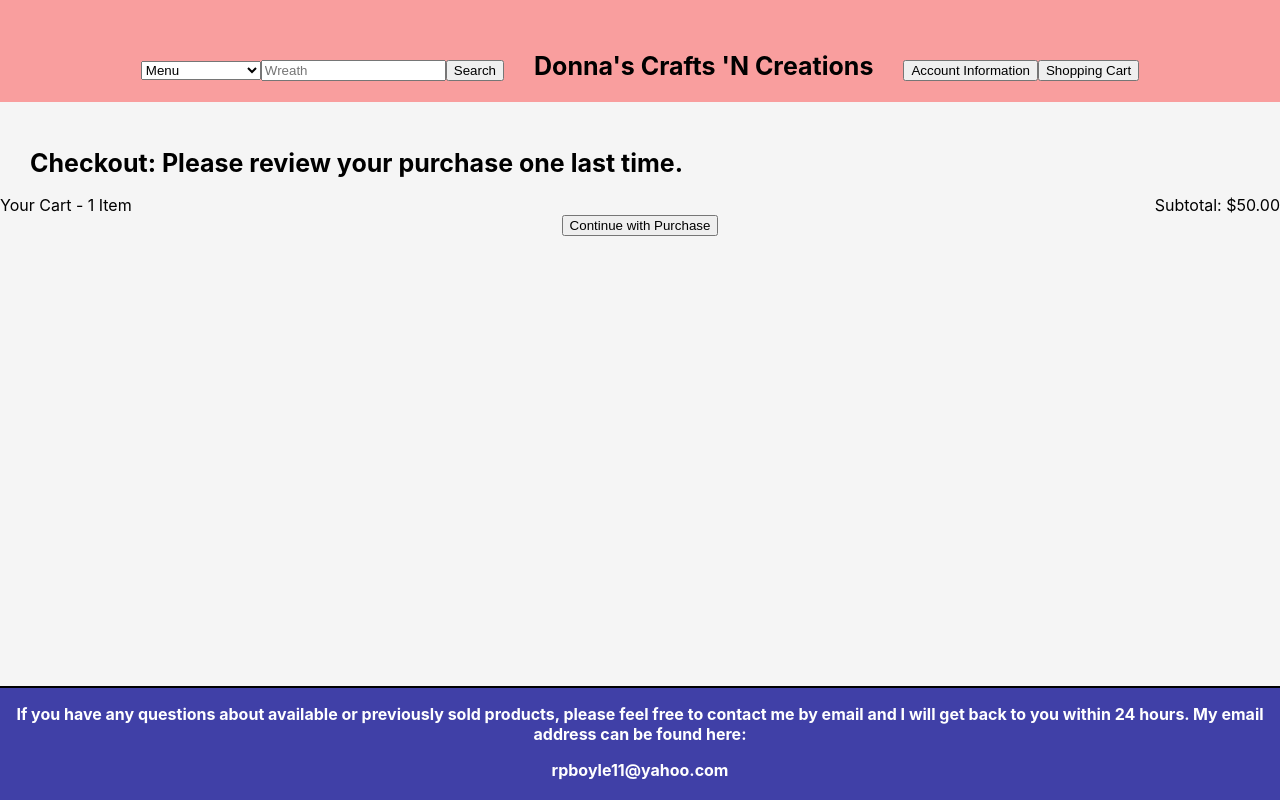
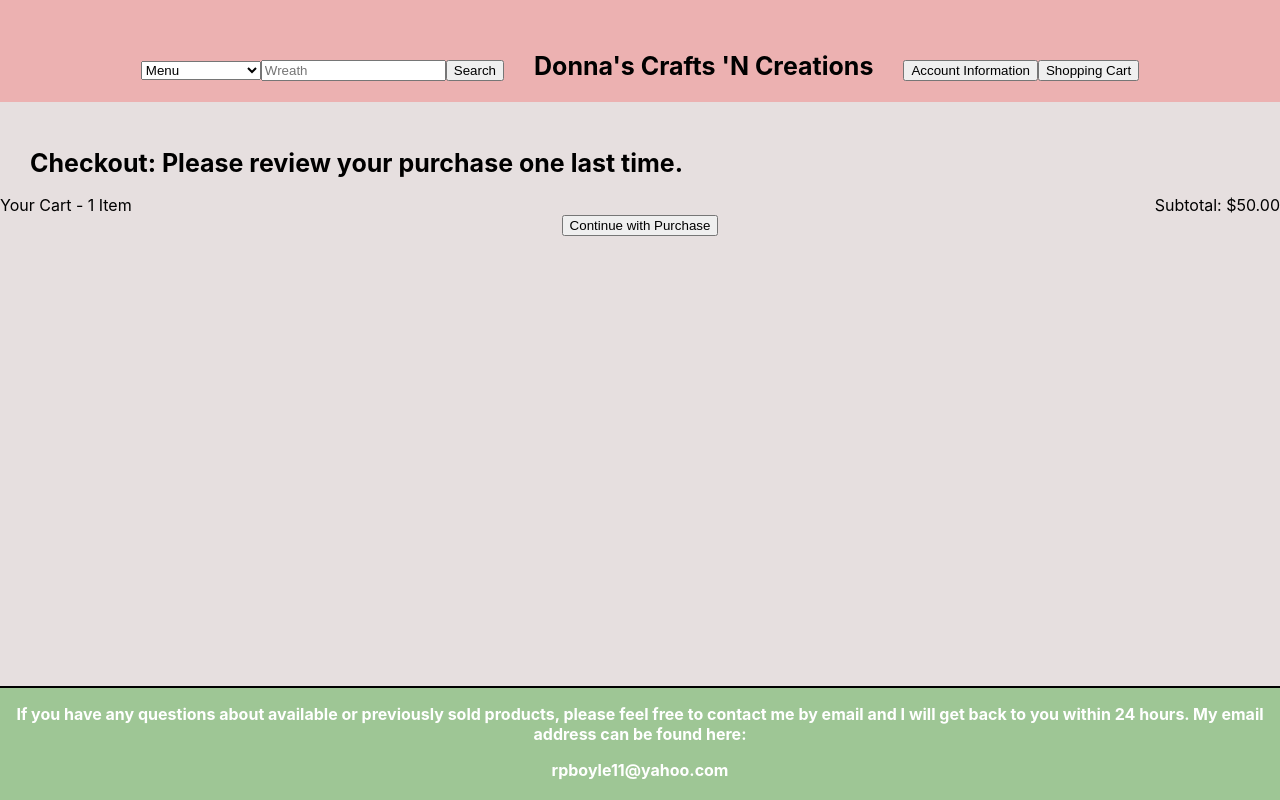
Before and after one commit to RPBoyle11/Donnas-Crafts, a React (Create React App) app: page /checkout in a window 1280 px wide. Built offline with nearby package versions, Linux system fonts and the light colour scheme; no server answers.

Commit message:
added dynamic shopping cart total price

```diff
--- a/public/index.html
+++ b/public/index.html
@@ -3,10 +3,7 @@
   <head>
     <meta charset="utf-8" />
     <link rel="shortcut icon" href="%PUBLIC_URL%/favicon.ico" />
-    <meta
-      name="viewport"
-      content="width=device-width, initial-scale=1, shrink-to-fit=yes"
-    />
+    <meta name="viewport" content="width=device-width, initial-scale=1">
     <meta name="theme-color" content="#000000" />
     <!--
       manifest.json provides metadata used when your web app is added to the
--- a/src/components/Cart.css
+++ b/src/components/Cart.css
@@ -5,6 +5,10 @@
 
 .item {
   display: inline-block
+}
+
+.shopping-cart-header {
+  text-align: center;
 }
 
 .cart-details {
--- a/src/components/Cart.js
+++ b/src/components/Cart.js
@@ -45,13 +45,23 @@ class Cart extends Component {
       </p>
     ))
 
-    const totalPrice = cart.map(item => {
+    function sum(a, b){
+      return a + b
+    }
+
+    const totalPrices = cart.map(item => {
         let price = 0;
         price = price + item.price;
         return price
     })
 
-    console.log(totalPrice);
+    let cartPrice = 0;
+
+    if(totalPrices.length) {
+      cartPrice = totalPrices.reduce(sum)
+    }
+
+    console.log(cartPrice);
 
     if (this.props.cart.length === 0) {
       return (
@@ -92,14 +102,14 @@ class Cart extends Component {
             </div>
             <div className='cart-details'>
               <span className='number-of-items'>Your Cart - {this.props.cart.length} Item(s)</span>
-              <span className='total-price'>Subtotal: $50.00</span>
+              <span className='total-price'>Subtotal: $ {cartPrice}</span>
             </div>
             {itemList}
             <div className='checkout-box'>
               <span className='checkout-items-title'>Items</span>
               <div className='checkout-items-details'>
                 {checkoutList}
-                <p className='checkout-total'>Total Price: $50.00</p>
+                <p className='checkout-total'>Total Price: ${cartPrice}</p>
               </div>
               <Link to='/checkout'>
                 <button className='checkout-button'>Checkout</button>
--- a/src/components/Footer.css
+++ b/src/components/Footer.css
@@ -1,9 +1,16 @@
 footer {
-  position: fixed;
-  background: rgba(4, 4, 141, 0.753);
+  display: block;
+  position: absolute;
+  text-align: center;
+  padding-bottom: 20px;
+  width: 100%;
+  background-color: rgba(134, 190, 126, 0.753);
   color: white;
+  bottom: 0;
+  left: 0;
+  right: 0;
   border-top: 2px black solid;
-  width: 100%;
+  font-weight: bold;
 }
 
 a {
--- a/src/components/Home.js
+++ b/src/components/Home.js
@@ -27,7 +27,7 @@ class Home extends Component {
 const mapStateToProps = state => {
   return {
     items: state.itemReducer.items,
-    cart: 'state.Items.cart'
+    cart: state.itemReducer.cart
   }
 }
 
--- a/src/components/Nav.css
+++ b/src/components/Nav.css
@@ -1,5 +1,5 @@
 nav {
-  background: rgba(255, 0, 0, 0.356);
+  background: rgba(245, 94, 94, 0.356);
   text-align: center;
 }
 
--- a/src/components/buttons/Menu.js
+++ b/src/components/buttons/Menu.js
@@ -3,27 +3,29 @@ import { connect } from 'react-redux';
 import './Menu.css';
 
 class Menu extends Component {
+  handleSelection(e) {
+    let items = this.props.items;
 
-//handle filtering of items in home screen so that you only view items that match the season or holiday that you selected
-//will be done onSelect={(e)=>this.handleSelection(e)}
-  handleSelection(e) {
-
+    const value = e.currentTarget.value;
+    const filteredItems = items.filter(item => (value === item.theme || value === item.season))
+    console.log(value);
+    console.log(filteredItems);
   }
 
   render() {
     return (
-    <select className='menu-dropdown'>
+    <select className='menu-dropdown' onChange={(e)=>this.handleSelection(e)}>
       <option value='menu'>Menu</option>
       <option value='holidays' disabled>Shop by Holiday</option>
-      <option value='Christmas'>Christmas</option>
+      <option value='Christmas' >Christmas</option>
       <option value='4th of July'>4th of July</option>
       <option value='Halloween'>Halloween</option>
       <option value='Easter'>Easter</option>
       <option value='seasons' disabled>Shop by Season</option>
-      <option value='summer'>Summer</option>
-      <option value='fall'>Fall</option>
-      <option value='winter'>Winter</option>
-      <option value='spring'>Spring</option>
+      <option value='Summer'>Summer</option>
+      <option value='Fall'>Fall</option>
+      <option value='Winter'>Winter</option>
+      <option value='Spring'>Spring</option>
     </select>
     )
   }
@@ -31,6 +33,7 @@ class Menu extends Component {
 
 const mapStateToProps = state => {
   return {
+    items: state.itemReducer.items,
 
   }
 }
--- a/src/components/items/Items.css
+++ b/src/components/items/Items.css
@@ -4,6 +4,13 @@ ul {
   padding: 0;
   padding-top: 10px;
 
+}
+
+img {
+  display: inline-block;
+  height: 200px;
+  width: 200px;
+  margin-left: 10%;
 }
 
 .item {
--- a/src/components/items/Items.js
+++ b/src/components/items/Items.js
@@ -38,8 +38,6 @@ export class Items extends Component {
   render() {
   const items = this.props.items;
   console.log('In Render', items);
-  console.log(this.state);
-
 
   const itemList = items.map( (item) => (
     <li key={item.id} className='item'>
@@ -60,7 +58,7 @@ export class Items extends Component {
 const mapStateToProps = state => {
   return {
     items: state.itemReducer.items,
-    cart: 'This is from Items.js'
+    cart: state.itemReducer.cart
   }
 }
 
--- a/src/index.css
+++ b/src/index.css
@@ -2,38 +2,14 @@
   box-sizing: border-box;
 }
 
-body {
+html, body {
   margin: 0;
   padding: 0;
+  height:100%;
   font-family: -apple-system, BlinkMacSystemFont, "Segoe UI", "Roboto", "Oxygen",
     "Ubuntu", "Cantarell", "Fira Sans", "Droid Sans", "Helvetica Neue",
     sans-serif;
   -webkit-font-smoothing: antialiased;
   -moz-osx-font-smoothing: grayscale;
-  background: whitesmoke;
+  background: rgb(230, 223, 223);
 }
-
-code {
-  font-family: source-code-pro, Menlo, Monaco, Consolas, "Courier New",
-    monospace;
-}
-
-.shopping-cart-header {
-  text-align: center;
-}
-
-img {
-  display: inline-block;
-  height: 200px;
-  width: 200px;
-  margin-left: 10%;
-}
-
-footer {
-  position: absolute;
-  text-align: center;
-  font-weight: bold;
-  bottom: 0;
-  padding-bottom: 20px;
-  /* background-image: url(https://png.pngtree.com/thumb_back/fw800/back_pic/04/62/71/3558707233e44c3.jpg); */
-}
```
